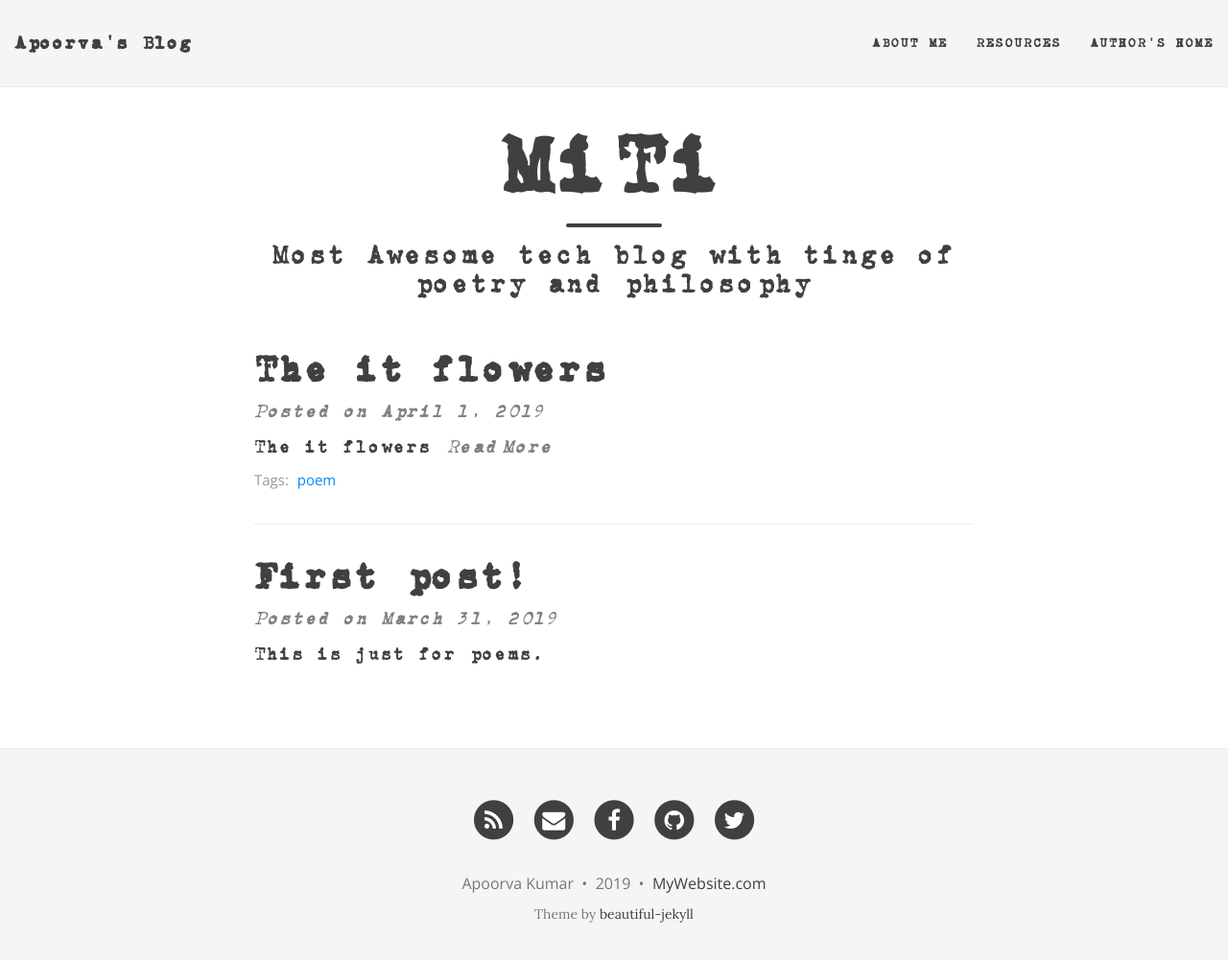
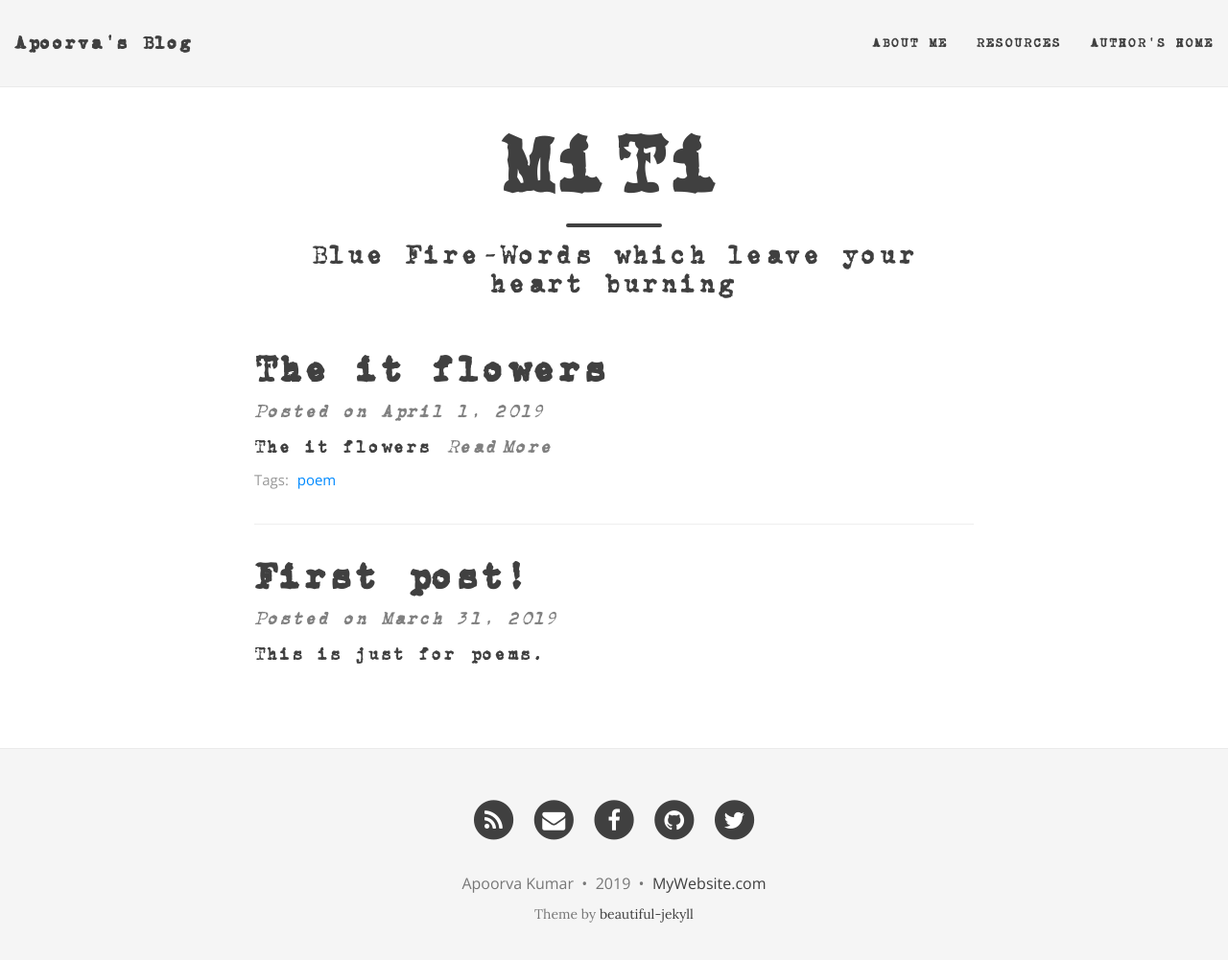
Before and after one commit to rava-dosa/poem, a Jekyll site: the page built from index.html, in a window 1280 px wide and 1014 px high. Shown: the top 1001 px of the window at 96% size. Built offline with Jekyll 4.4.1, drawn with Linux system fonts in a browser that asks for light colours; nearby versions of some CDN libraries; the list of posts is cut into pages by our own code.

Commit message:
added index.html

```diff
--- a/index.html
+++ b/index.html
@@ -1,7 +1,7 @@
 ---
 layout: page
 title: MiTi
-subtitle: Most Awesome tech blog with tinge of poetry and philosophy
+subtitle: Blue Fire-Words which leave your heart burning
 use-site-title: true
 ---
 
```
